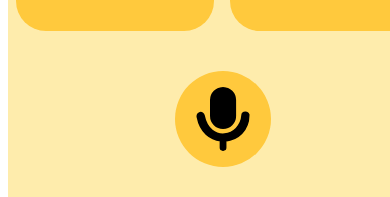
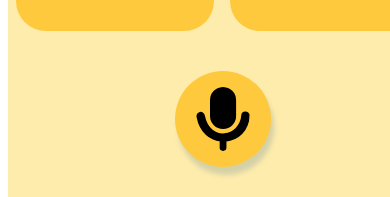
Before and after one commit to kellyzyhuang/HiveFive, a Next.js app: page /Quiz in a window 390 px wide. Shown: the part 803-1000 px from the top of the page. Built offline with nearby package versions, Linux system fonts and the light colour scheme.

Commit message:
add shadow in global css, add shadow to microphone

```diff
--- a/styles/Quiz.module.css
+++ b/styles/Quiz.module.css
@@ -67,4 +67,5 @@
     margin: 2rem 0;
     padding: 1rem;
     border-radius: 50%;
+    box-shadow: 0.2rem 0.5rem 0.3rem var(--shadow);
   }
--- a/styles/globals.css
+++ b/styles/globals.css
@@ -5,4 +5,5 @@
   --black-text: #0000;
   --incorrect: #851313;
   --correct: #1E3E19;
+  --shadow: #D5D1A7;
 }
```
